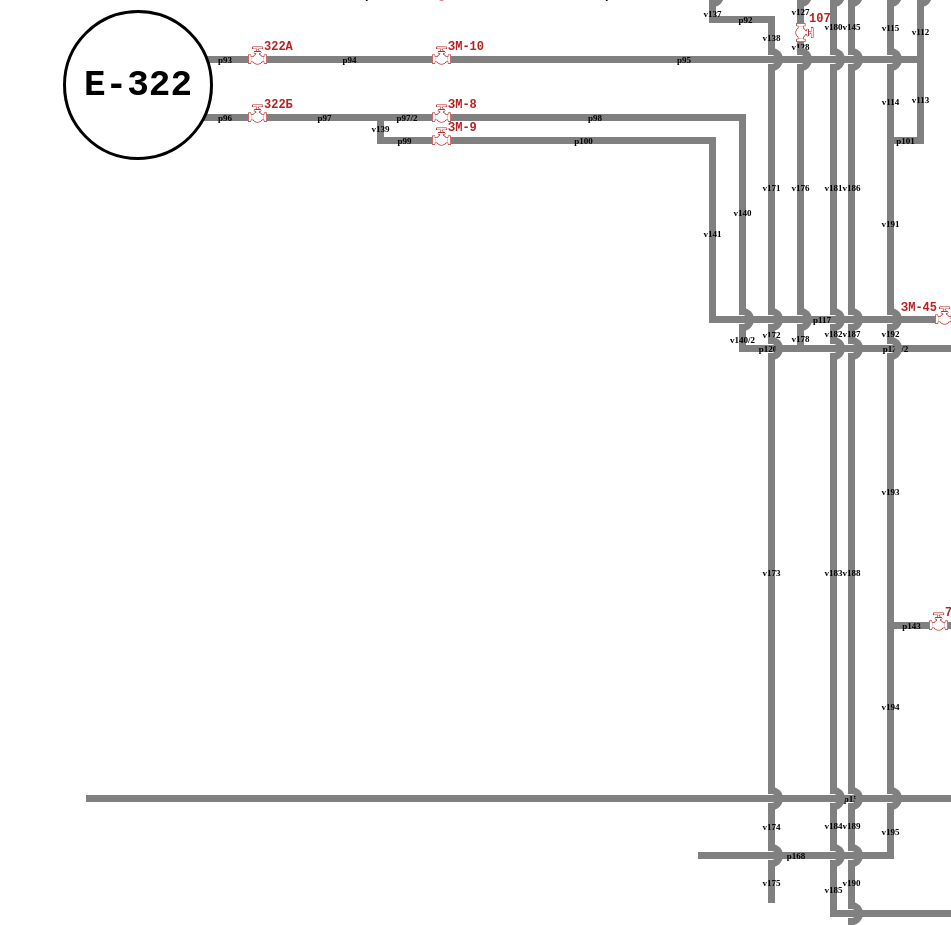
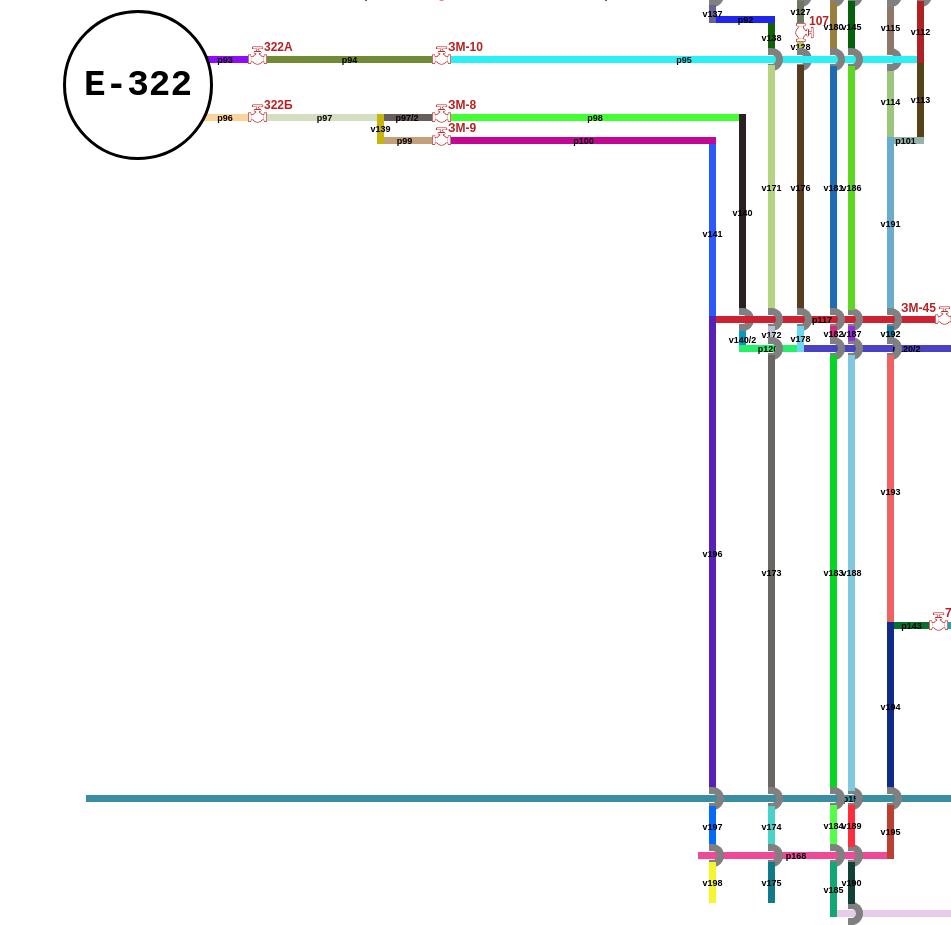
Before and after one commit to Alex228q/park2, a React (Vite) app: page / in a window 1280 px wide. Shown: the part 740-1665 px from the top of the page, without its empty margins (329-1280 px from the left). Built offline with nearby package versions, Linux system fonts and the light colour scheme.

Commit message:
update19_03

```diff
--- a/src/components/Middle/InterparkCommunication.jsx
+++ b/src/components/Middle/InterparkCommunication.jsx
@@ -8,10 +8,10 @@ const InterparkCommunication = () => {
     <div>
       <Valve isUp top={1046} left={1264} title="ЗМ-45" isLeft />
       <Pipe isHorizontal top={1056} left={1038} length={226} title="p117" />
-      <Pipe isHorizontal top={1056} left={1283} length={40} title="p118" />
-      <Pipe isHorizontal top={1056} left={1323} length={44} title="p119" />
+      <Pipe isHorizontal top={1056} left={1283} length={62} title="p118" />
+      <Pipe isHorizontal top={1056} left={1338} length={29} title="p119" />
       <Pipe isHorizontal top={1085} left={1068} length={58} title="p120" />
-      <Pipe isHorizontal top={1085} left={1126} length={197} title="p120/2" />
+      <Pipe isHorizontal top={1085} left={1126} length={219} title="p120/2" />
       <Pipe isHorizontal top={1056} left={2839} length={1396} title="p121" />
       <Pipe isHorizontal top={1085} left={2873} length={369} title="p122" />
       <Pipe isHorizontal top={1108} left={2366} length={80} title="p123" />
@@ -77,7 +77,7 @@ const InterparkCommunication = () => {
       <Pipe isHorizontal top={1488} left={3428} length={47} title="p167" />
       <Pipe isHorizontal top={1592} left={1027} length={196} title="p168" />
 
-      <Pipe isHorizontal top={1615} left={1327} length={923} title="p169" />
+      <Pipe isHorizontal top={1615} left={1321} length={929} title="p169" />
       <Pipe isHorizontal top={1615} left={2250} length={196} title="p170" />
       <Valve isUp top={1605} left={2446} title="ЗМ-73" />
       <Pipe isHorizontal top={1615} left={2465} length={80} title="p171" />
@@ -148,9 +148,26 @@ const InterparkCommunication = () => {
       <Pipe top={1362} left={1216} length={169} title="v194" />
       <Intersection top={1531} left={1212} title="i69" />
       <Pipe top={1545} left={1216} length={54} title="v195" />
+      <Pipe top={1056} left={1038} length={475} title="v196" />
+      <Intersection top={1531} left={1034} title="i70" />
+      <Pipe top={1546} left={1038} length={41} title="v197" />
+      <Intersection top={1588} left={1034} title="i71" />
+      <Pipe top={1602} left={1038} length={41} title="v198 " />
+      <Pipe top={958} left={1314} length={93} title="v199 " />
+      <Intersection top={1052} left={1310} title="i72" />
+      <Intersection top={1081} left={1310} title="i73" />
+      <Pipe top={1066} left={1314} length={16} title="v200" />
+      <Pipe top={1096} left={1314} length={261} title="v201" />
+      <Intersection top={1358} left={1310} title="i74" />
+      <Pipe top={1372} left={1314} length={161} title="v202" />
 
+      <Intersection top={1531} left={1310} title="i75" />
+      <Pipe top={1545} left={1314} length={77} title="v203" />
+      <Pipe top={1056} left={1360} length={302} title="v204" />
 
-
+      <Intersection top={1358} left={1356} title="i76" />
+      <Pipe top={1372} left={1360} length={42} title="v205" />
+      <Pipe top={1407} left={1413} length={48} title="v206" />
     </div>
   );
 };
--- a/src/components/Middle/TanksLevel.jsx
+++ b/src/components/Middle/TanksLevel.jsx
@@ -170,7 +170,7 @@ const TanksLevel = () => {
       <Intersection top={976} left={3407} title="i49" />
       <Pipe top={989} left={3411} length={22} title="v169" />
       <Intersection top={1052} left={1064} title="i50" />
-      <Pipe top={1056} left={1323} length={36} title="v170" />
+      <Pipe top={1056} left={1338} length={36} title="v170" />
 
 
 
--- a/src/components/Pipe.jsx
+++ b/src/components/Pipe.jsx
@@ -18,7 +18,7 @@ const Pipe = ({
   title = "",
 }) => {
   const { activeElements } = parkStore();
-  let color = activeElements.includes(title) ? "green" : 'gray';
+  let color = activeElements.includes(title) ? "green" : getRandomColor();
   let z = activeElements.includes(title) ? 30 : 1;
   return (
     <div
--- a/src/components/Valve.jsx
+++ b/src/components/Valve.jsx
@@ -20,7 +20,6 @@ const Valve = ({
             position: "absolute",
             top: top - 22,
             left: left - 3,
-            fontFamily: "monospace",
             fontSize: "12px",
             fontWeight: "bold",
             color,
@@ -62,7 +61,6 @@ const Valve = ({
           position: "absolute",
           top: isLeft ? top - 5 : top - 6,
           left: isLeft ? left - 34 : left + 16,
-          fontFamily: "monospace",
           fontSize: "12px",
           fontWeight: "bold",
           color,
@@ -98,9 +96,8 @@ const Valve = ({
           display: "flex",
           rotate: isRotate ? "270deg" : "0deg",
           position: "absolute",
-          top: isLeft ? top - 8 : top - 9,
+          top: isLeft ? top - 8 : top - 7,
           left: isLeft ? left - 33 : left + 16,
-          fontFamily: "monospace",
           fontSize: "12px",
           fontWeight: "bold",
           color,
--- a/src/index.css
+++ b/src/index.css
@@ -3,4 +3,5 @@
   padding: 0;
   box-sizing: border-box;
   user-select: none;
+  font-family: Arial, Helvetica, sans-serif;
 }
```
